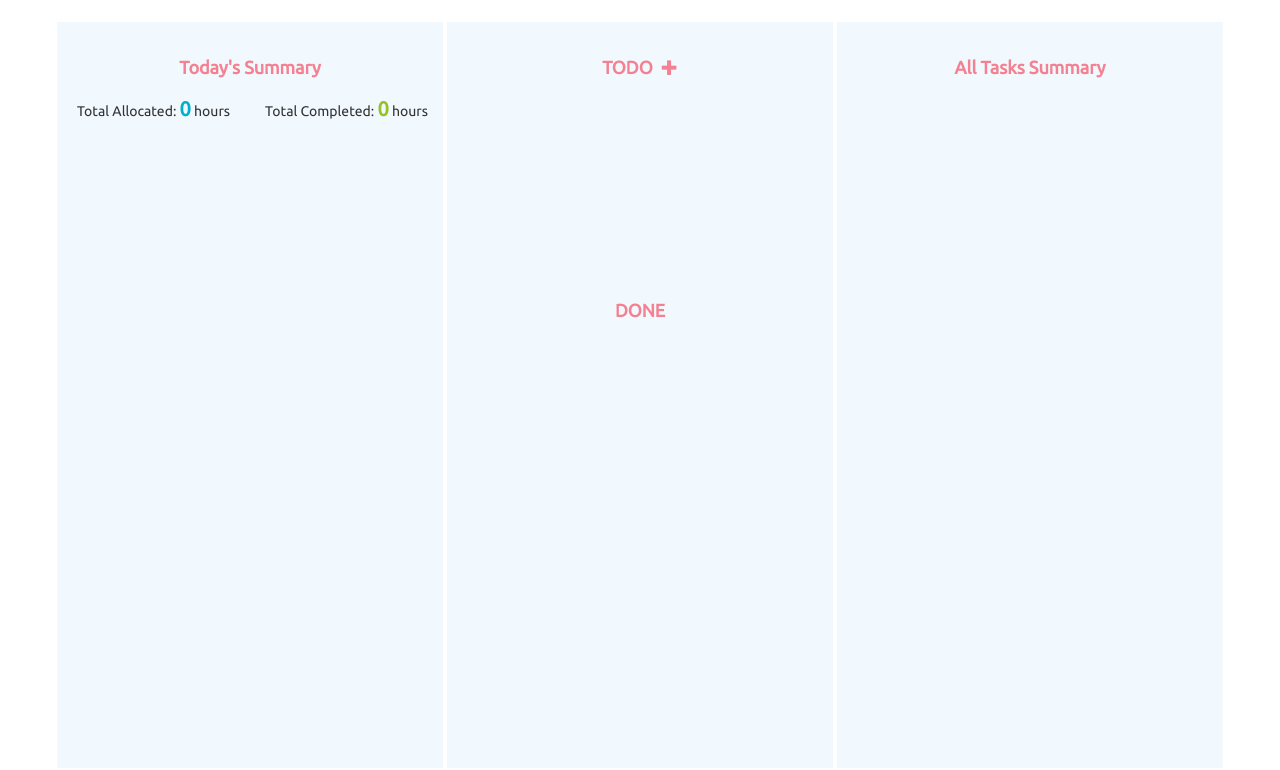
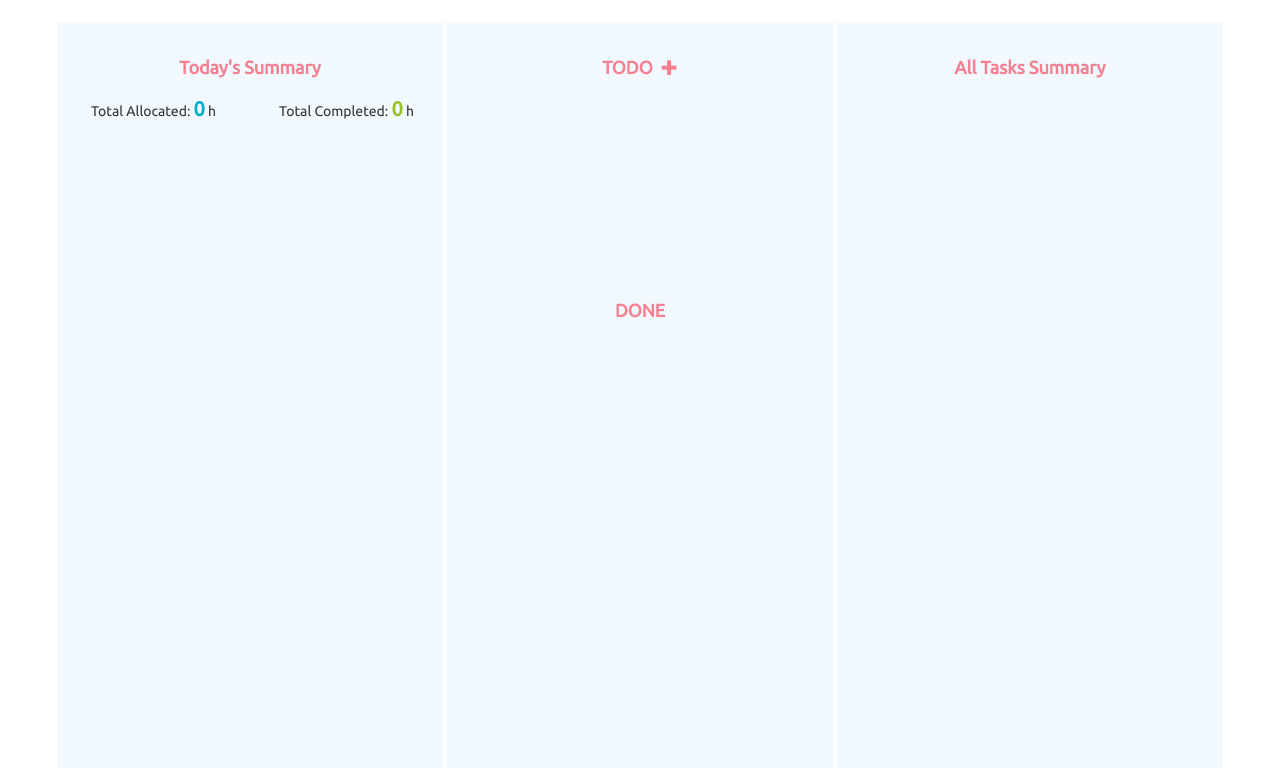
Before and after one commit to 0ooops/PeronalSite, a Django app: page /time_management/today_items/ in a window 1280 px wide. Shown: the part 52-822 px from the top of the page. Run offline with Django 3.2, Linux system fonts and the light colour scheme; the visitor is signed in with stand-in values (Sample User, id 1); data that the repository does not hold is empty; some libraries are stand-ins or nearby versions.

Commit message:
0117 fibby quick change hours to h for formatting

```diff
--- a/timeManagement/templates/timeManagement/today_items.html
+++ b/timeManagement/templates/timeManagement/today_items.html
@@ -6,10 +6,10 @@
         <h4 class="today_items-title">Today's Summary</h4>
         <div class="row">
             <div class="col-md-6 text-center">
-                Total Allocated: <b style="color:rgb(0, 175, 204); font-size: 20px;">{{ total_allocated }}</b> hours
+                Total Allocated: <b style="color:rgb(0, 175, 204); font-size: 20px;">{{ total_allocated }}</b> h
             </div>
             <div class="col-md-6 text-center">
-                Total Completed: <b style="color:rgb(149, 193, 34); font-size: 20px;">{{ total_completed }}</b> hours
+                Total Completed: <b style="color:rgb(149, 193, 34); font-size: 20px;">{{ total_completed }}</b> h
             </div>
         </div>
         <div class="row">
```
